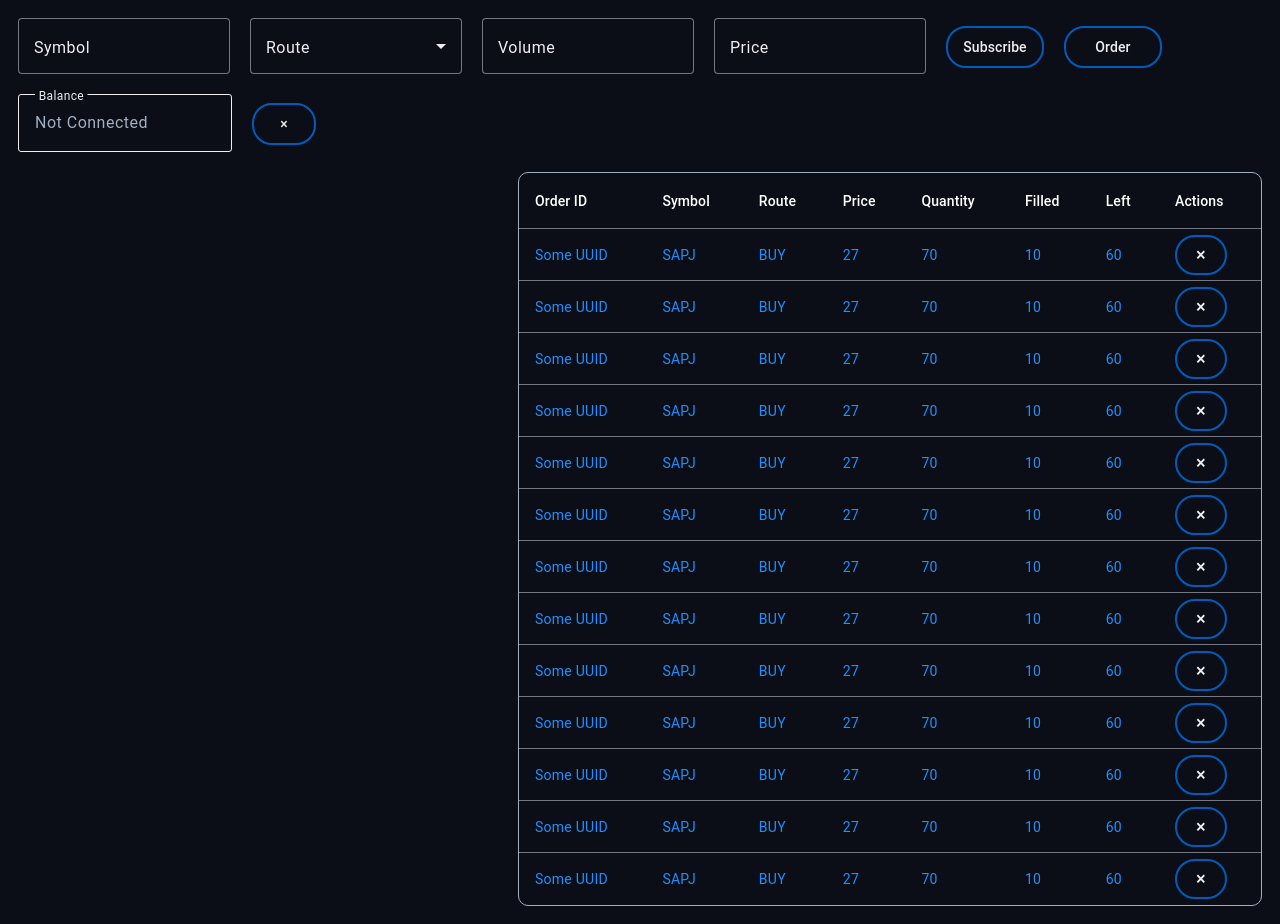
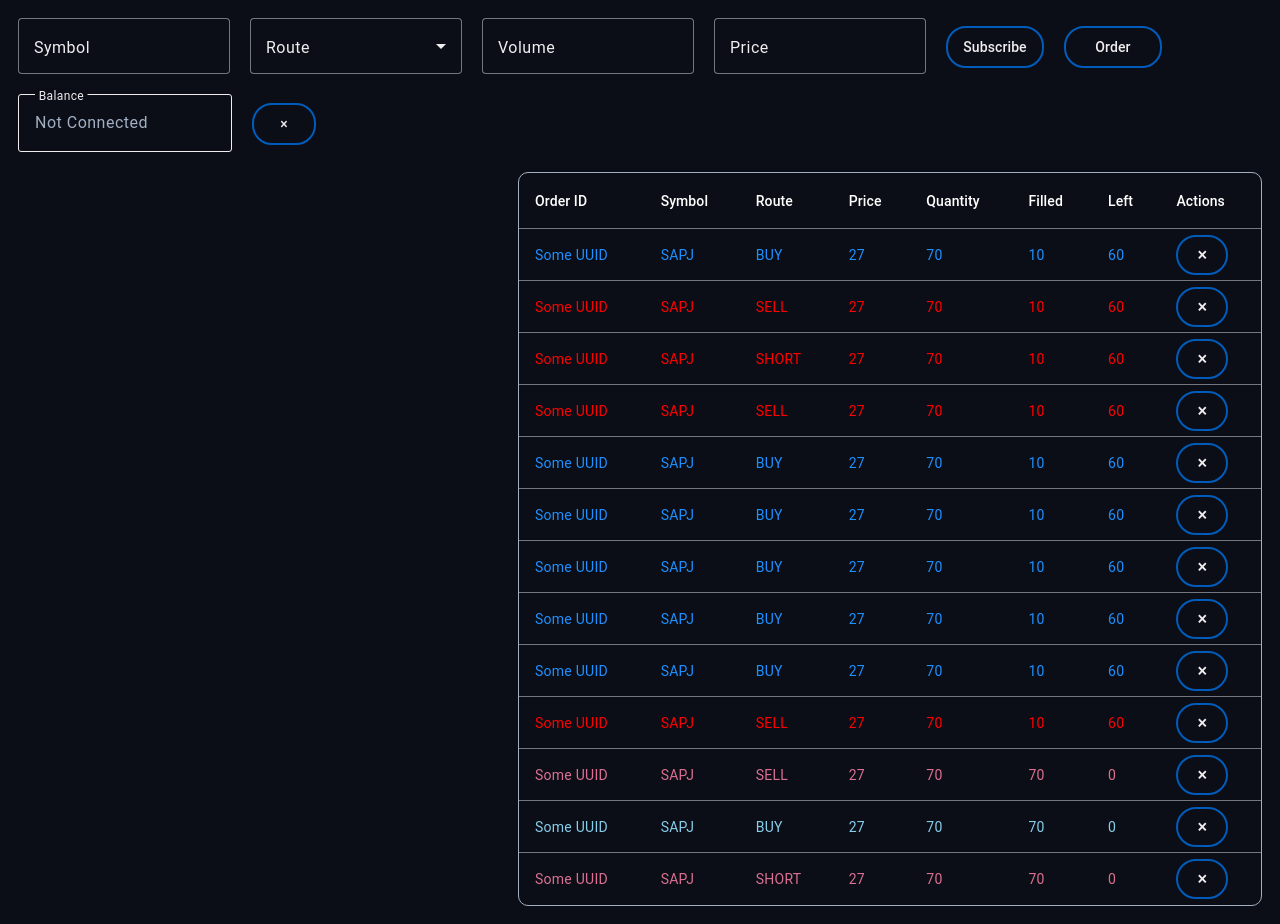
Before and after one commit to gsaukov/potok, an Angular app in the folder client/: page / in a window 1280 px wide. Built offline with nearby package versions, Linux system fonts and the light colour scheme; no server answers.

Commit message:
orders table active/filled

```diff
--- a/client/src/app/main-page/trade-desc/orders/orders.component.ts
+++ b/client/src/app/main-page/trade-desc/orders/orders.component.ts
@@ -19,18 +19,18 @@ export class OrdersComponent {
 
     this.dataSource = [
       {symbol: 'SAPJ', route: 'BUY', uuid: 'Some UUID', val: 27, volume: 60, active: true, originalVolume: 70, account: 'some acc', blockedPrice: -1, timestamp: "123123434324"},
+      {symbol: 'SAPJ', route: 'SELL', uuid: 'Some UUID', val: 27, volume: 60, active: true, originalVolume: 70, account: 'some acc', blockedPrice: -1, timestamp: "123123434324"},
+      {symbol: 'SAPJ', route: 'SHORT', uuid: 'Some UUID', val: 27, volume: 60, active: true, originalVolume: 70, account: 'some acc', blockedPrice: -1, timestamp: "123123434324"},
+      {symbol: 'SAPJ', route: 'SELL', uuid: 'Some UUID', val: 27, volume: 60, active: true, originalVolume: 70, account: 'some acc', blockedPrice: -1, timestamp: "123123434324"},
       {symbol: 'SAPJ', route: 'BUY', uuid: 'Some UUID', val: 27, volume: 60, active: true, originalVolume: 70, account: 'some acc', blockedPrice: -1, timestamp: "123123434324"},
       {symbol: 'SAPJ', route: 'BUY', uuid: 'Some UUID', val: 27, volume: 60, active: true, originalVolume: 70, account: 'some acc', blockedPrice: -1, timestamp: "123123434324"},
       {symbol: 'SAPJ', route: 'BUY', uuid: 'Some UUID', val: 27, volume: 60, active: true, originalVolume: 70, account: 'some acc', blockedPrice: -1, timestamp: "123123434324"},
       {symbol: 'SAPJ', route: 'BUY', uuid: 'Some UUID', val: 27, volume: 60, active: true, originalVolume: 70, account: 'some acc', blockedPrice: -1, timestamp: "123123434324"},
       {symbol: 'SAPJ', route: 'BUY', uuid: 'Some UUID', val: 27, volume: 60, active: true, originalVolume: 70, account: 'some acc', blockedPrice: -1, timestamp: "123123434324"},
-      {symbol: 'SAPJ', route: 'BUY', uuid: 'Some UUID', val: 27, volume: 60, active: true, originalVolume: 70, account: 'some acc', blockedPrice: -1, timestamp: "123123434324"},
-      {symbol: 'SAPJ', route: 'BUY', uuid: 'Some UUID', val: 27, volume: 60, active: true, originalVolume: 70, account: 'some acc', blockedPrice: -1, timestamp: "123123434324"},
-      {symbol: 'SAPJ', route: 'BUY', uuid: 'Some UUID', val: 27, volume: 60, active: true, originalVolume: 70, account: 'some acc', blockedPrice: -1, timestamp: "123123434324"},
-      {symbol: 'SAPJ', route: 'BUY', uuid: 'Some UUID', val: 27, volume: 60, active: true, originalVolume: 70, account: 'some acc', blockedPrice: -1, timestamp: "123123434324"},
-      {symbol: 'SAPJ', route: 'BUY', uuid: 'Some UUID', val: 27, volume: 60, active: true, originalVolume: 70, account: 'some acc', blockedPrice: -1, timestamp: "123123434324"},
-      {symbol: 'SAPJ', route: 'BUY', uuid: 'Some UUID', val: 27, volume: 60, active: true, originalVolume: 70, account: 'some acc', blockedPrice: -1, timestamp: "123123434324"},
-      {symbol: 'SAPJ', route: 'BUY', uuid: 'Some UUID', val: 27, volume: 60, active: true, originalVolume: 70, account: 'some acc', blockedPrice: -1, timestamp: "123123434324"},
+      {symbol: 'SAPJ', route: 'SELL', uuid: 'Some UUID', val: 27, volume: 60, active: true, originalVolume: 70, account: 'some acc', blockedPrice: -1, timestamp: "123123434324"},
+      {symbol: 'SAPJ', route: 'SELL', uuid: 'Some UUID', val: 27, volume: 0, active: true, originalVolume: 70, account: 'some acc', blockedPrice: -1, timestamp: "123123434324"},
+      {symbol: 'SAPJ', route: 'BUY', uuid: 'Some UUID', val: 27, volume: 0, active: true, originalVolume: 70, account: 'some acc', blockedPrice: -1, timestamp: "123123434324"},
+      {symbol: 'SAPJ', route: 'SHORT', uuid: 'Some UUID', val: 27, volume: 0, active: true, originalVolume: 70, account: 'some acc', blockedPrice: -1, timestamp: "123123434324"},
     ]
   }
 
@@ -40,13 +40,13 @@ export class OrdersComponent {
 
   getOrderTypeClass(order: OrderConfirmation):string {
     if(order.route === 'BUY') {
-      if(order.volume > 0) {
+      if(order.active && order.volume > 0) {
         return 'long-order';
       } else {
         return 'filled-long-order';
       }
     } else {
-      if(order.volume > 0) {
+      if(order.active && order.volume > 0) {
         return 'short-order';
       } else {
         return 'filled-short-order';
```
